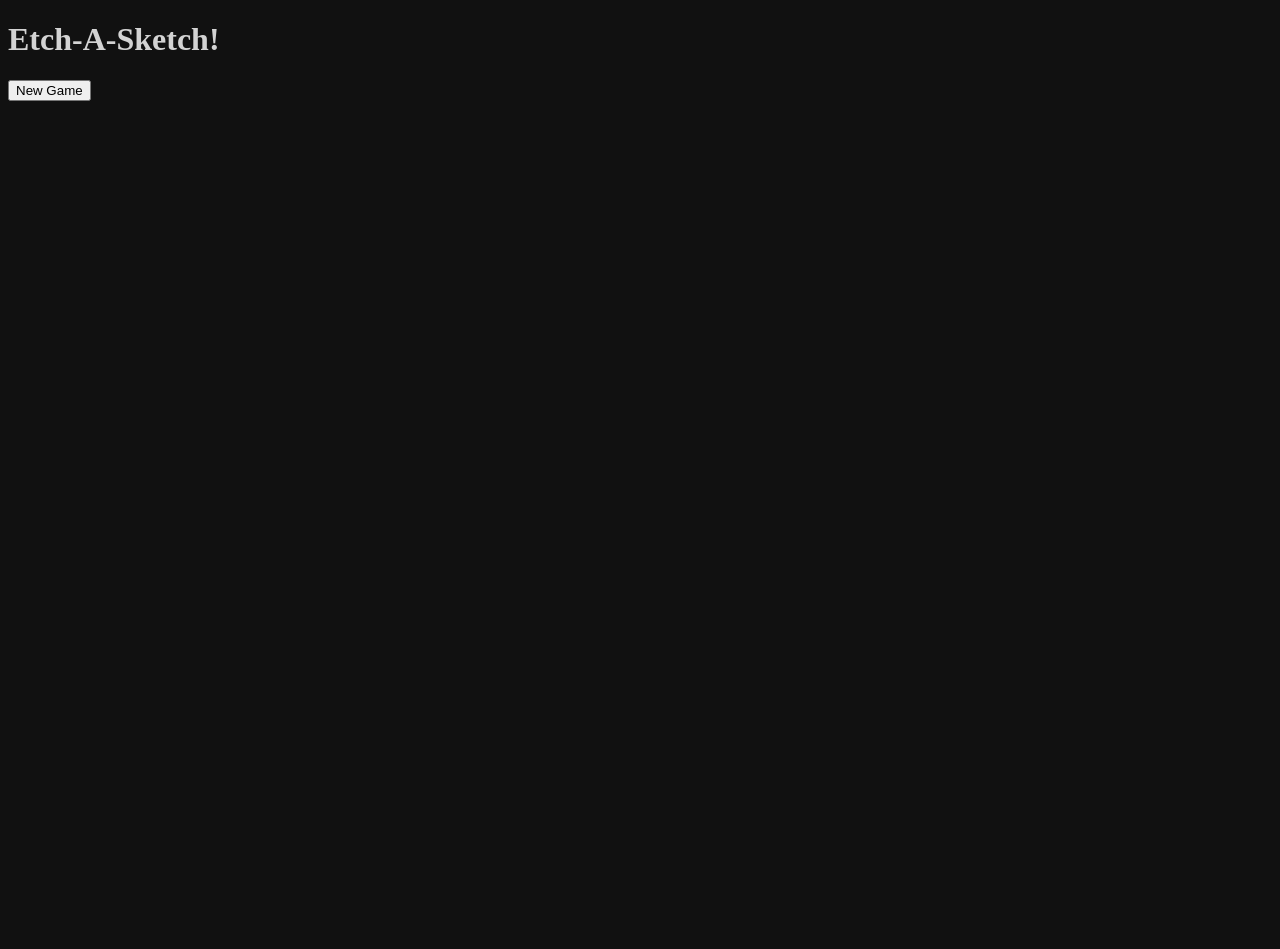
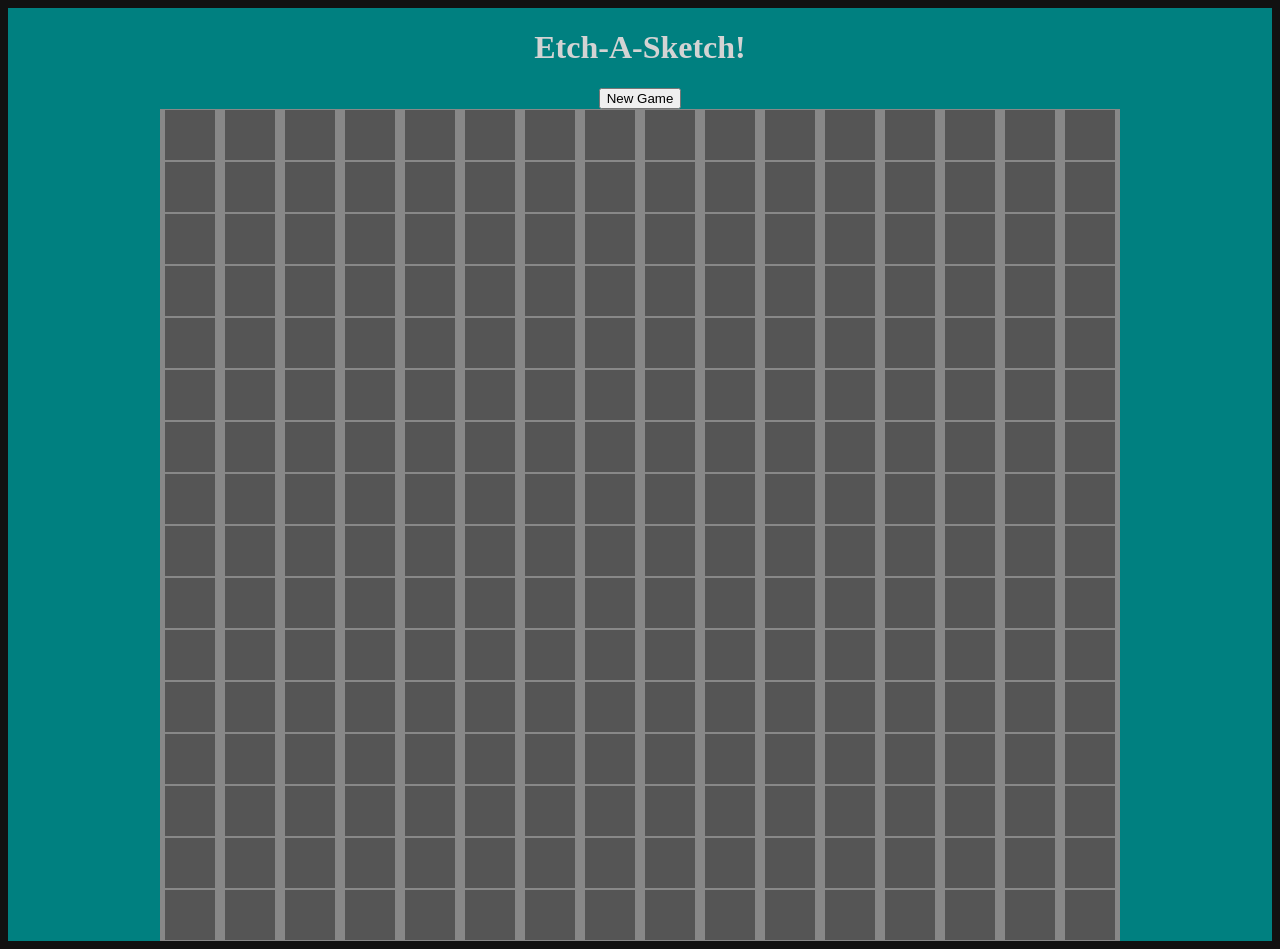
Before and after one commit to vectorax/etch-a-sketch, a plain HTML site: page index.html in a window 1280 px wide. Before the commit the page ends 800 px from the top, so only its background shows below. Drawn offline with Linux system fonts and the light colour scheme.

Commit message:
save point

```diff
--- a/index.html
+++ b/index.html
@@ -8,10 +8,12 @@
     <link href="style.css" rel="stylesheet">
 </head>
 <body>
-    <h1>Etch-A-Sketch!</h1>
-    <div id="btn"><button>New Game</button></div>
-    <div id="container">
+    <div id="wrapper">
+        <h1>Etch-A-Sketch!</h1>
+        <div id="btn"><button>New Game</button></div>
+        <div id="container">
 
+        </div>
     </div>
     <script src="script.js"></script>
 </body>
--- a/script.js
+++ b/script.js
@@ -1,14 +1,25 @@
-
+const containerWidth = 960;
 
 function createGrid (gridSize){
     let container = document.getElementById('container');
     let gridQty = gridSize * gridSize;
+    let newSize = calcGridSize(gridSize);
 
-    for (let i=0; gridQty >= i; i++){
+
+
+    for (let i=0; gridQty > i; i++){
         let gridBox = document.createElement('div');
         gridBox.setAttribute('id',i);
         gridBox.setAttribute('class','gridBox');
         container.appendChild(gridBox);
     }
 
+
 };
+
+function calcGridSize(gridSize){
+    let size = containerWidth/gridSize;
+    console.log(size);
+}
+
+createGrid(16);
--- a/style.css
+++ b/style.css
@@ -4,18 +4,29 @@ body{
 }
 #wrapper{
     width: 100%;
-    height: vh;
+    height: 100%;
     display: flex;
     justify-content: center;
+    align-items: center;
     background-color: teal;
+    flex-direction: column;
 }
 #container{
     width: 960px;
-    height: auto;
+    height: 100%;
+    background-color: #888;
+    display: grid;
+    grid-template-columns: repeat(16,6.25%);
+    justify-items:center;
 }
 .gridBox{
     background-color: #555;
     border: 1px solid #888;
     height: 50px;
     width:50px;
+    transition: .1s;
+
 }
+.gridBox:hover{
+    background-color: red;
+}
```
